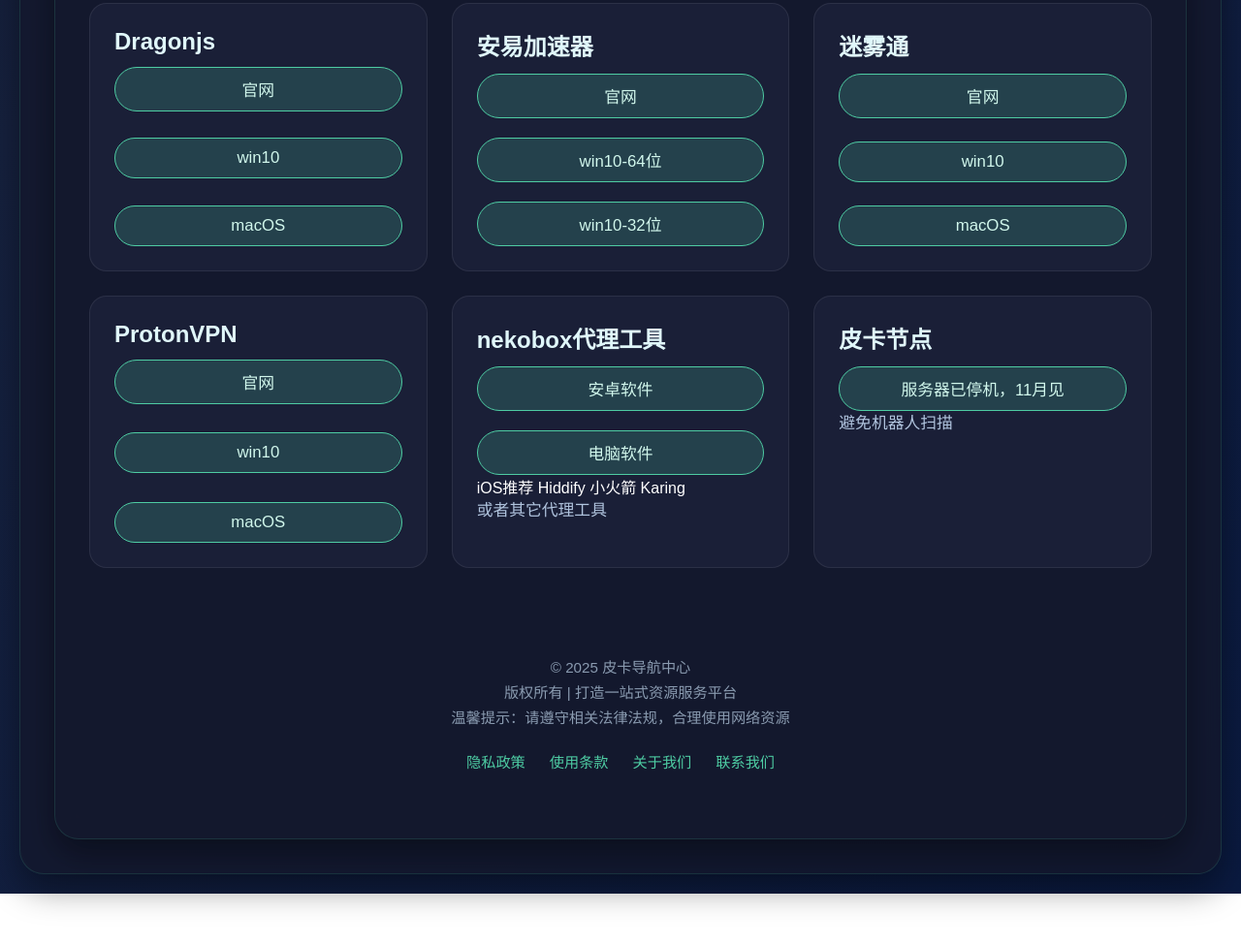
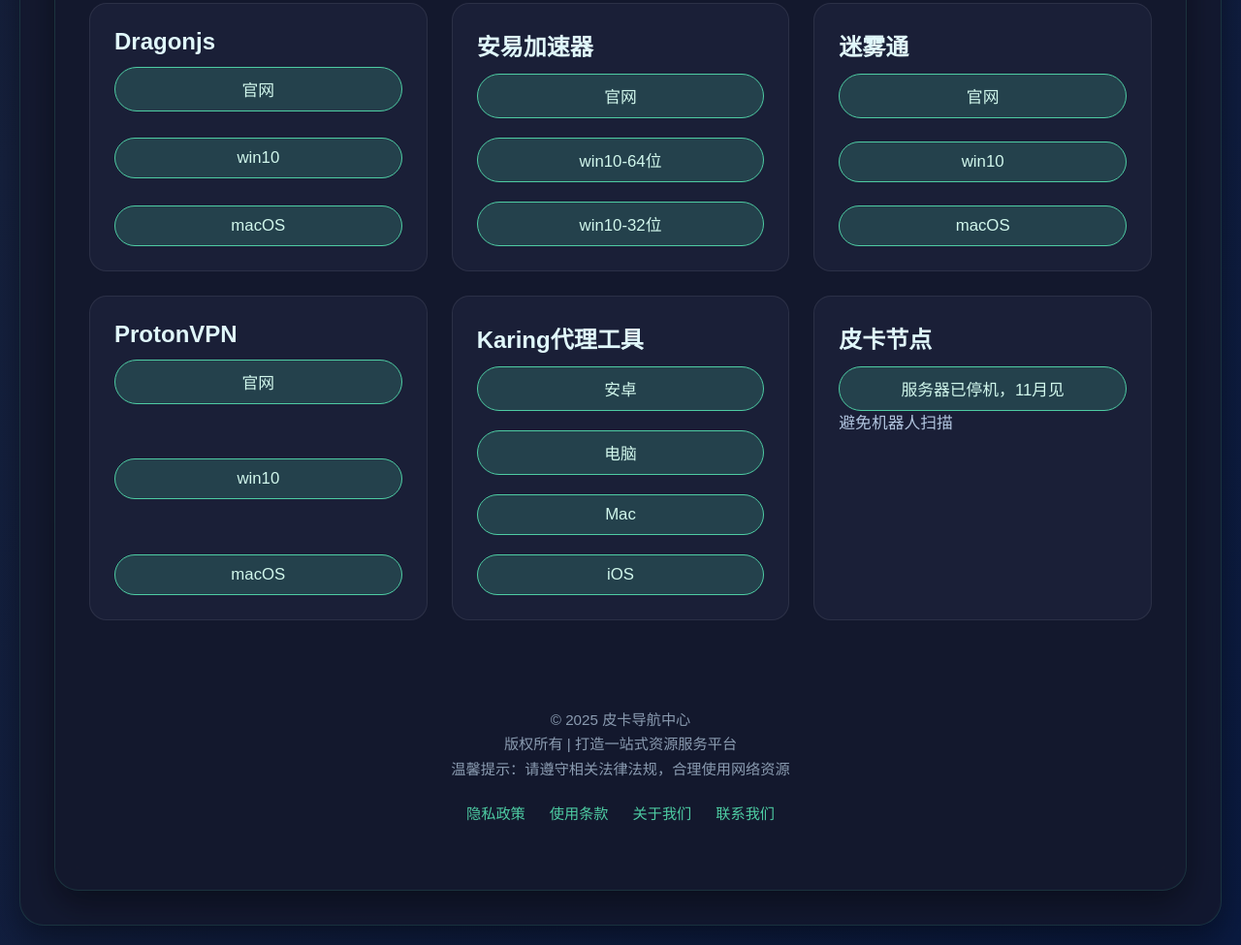
Before and after one commit to huixiao666/124, a plain HTML site: page index.html in a window 1280 px wide. Shown: the part 1907-2882 px from the top of the page at 97% size. Before the commit the page ends 2829 px from the top, so only its background shows below. Drawn offline with nearby package versions, Linux system fonts and the light colour scheme.

Commit message:
Update index.html

```diff
--- a/index.html
+++ b/index.html
@@ -486,12 +486,16 @@
 
 
             <div class="nav-item">
-                    <h3>nekobox代理工具</h3>
-                    <a href="https://share.feijipan.com/s/RQMLeiCt" class="nav-btn">安卓软件</a>
+                    <h3>Karing代理工具</h3>
+                    <a href="https://share.feijipan.com/s/VgOpqdxV" class="nav-btn">安卓</a>
                     <p></p>
-                    <a href="https://share.feijipan.com/s/TeMLexyD" class="nav-btn">电脑软件</a>
-                 iOS推荐 Hiddify 小火箭 Karing
-                <p>或者其它代理工具</p>
+                    <a href="https://share.feijipan.com/s/sQOpq95D" class="nav-btn">电脑</a>
+                    <p></p>
+                    <a href="https://share.feijipan.com/s/F5Opqv0a" class="nav-btn">Mac</a>
+                    <p></p>
+                    <a href="https://apps.apple.com/us/app/karing/id6472431552" class="nav-btn">iOS</a>
+
+
                 </div>
 
 
```
